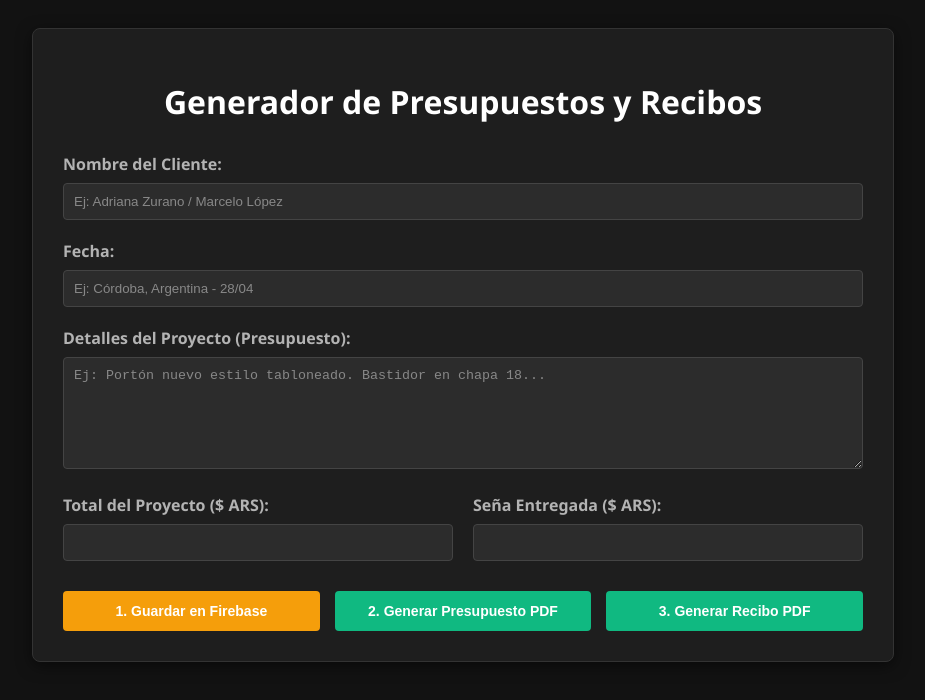
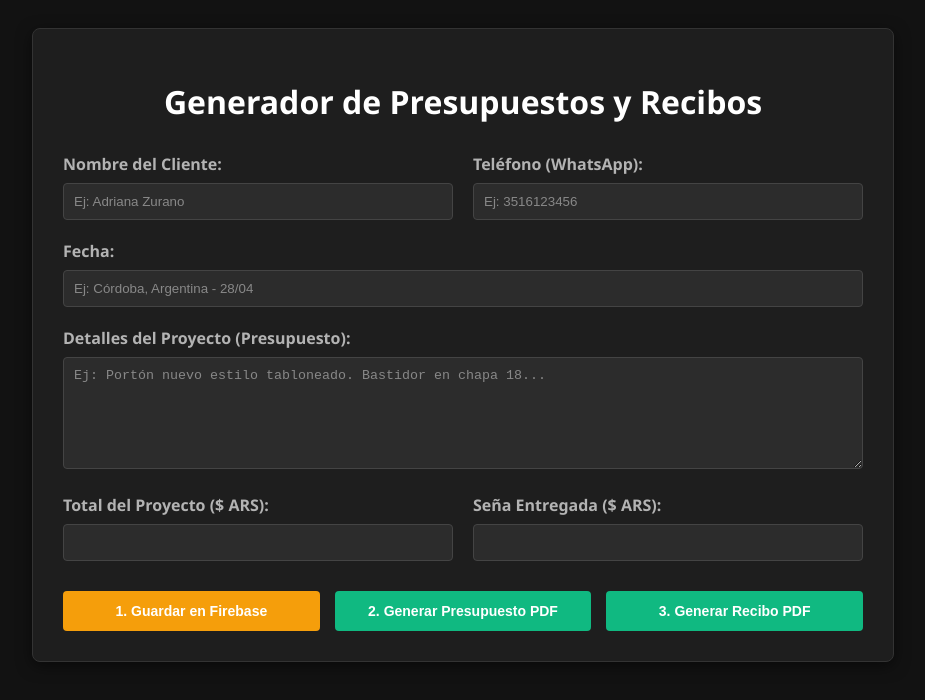
Before and after one commit to pmoralestelefe/PDFS, a plain HTML site: page index.html in a window 1280 px wide. Shown: the whole page, without its empty margins (177-1102 px from the left). Drawn offline with nearby package versions, Linux system fonts and the light colour scheme.

Commit message:
Update index.html

```diff
--- a/index.html
+++ b/index.html
@@ -13,9 +13,15 @@
         <h1>Generador de Presupuestos y Recibos</h1>
 
         <form id="docForm">
-            <div class="form-group">
-                <label for="cliente">Nombre del Cliente:</label>
-                <input type="text" id="cliente" placeholder="Ej: Adriana Zurano / Marcelo López" required>
+            <div class="form-group row">
+                <div class="col">
+                    <label for="cliente">Nombre del Cliente:</label>
+                    <input type="text" id="cliente" placeholder="Ej: Adriana Zurano" required>
+                </div>
+                <div class="col">
+                    <label for="telefono">Teléfono (WhatsApp):</label>
+                    <input type="tel" id="telefono" placeholder="Ej: 3516123456" required>
+                </div>
             </div>
 
             <div class="form-group">
```
